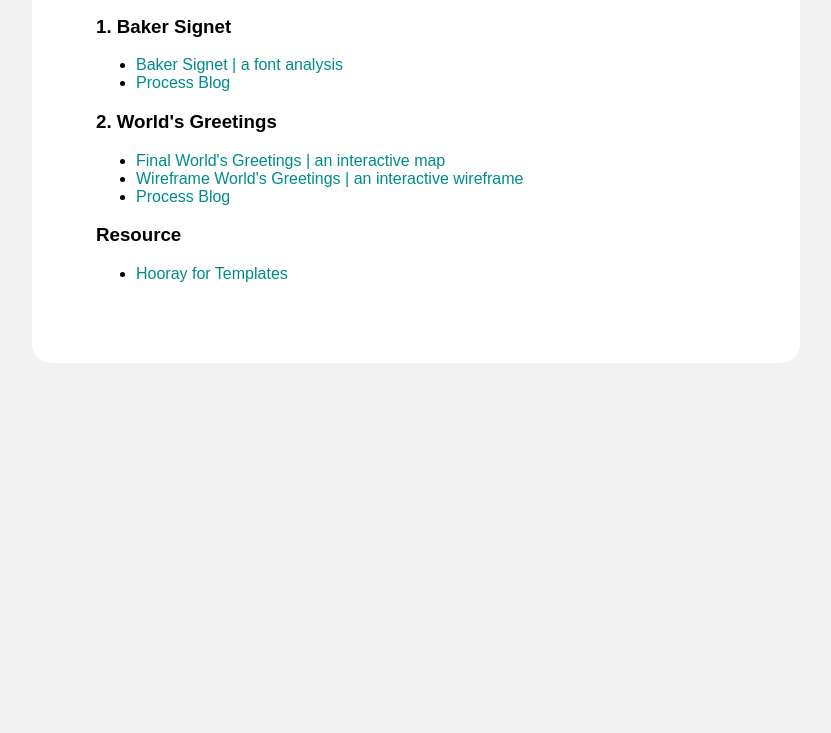
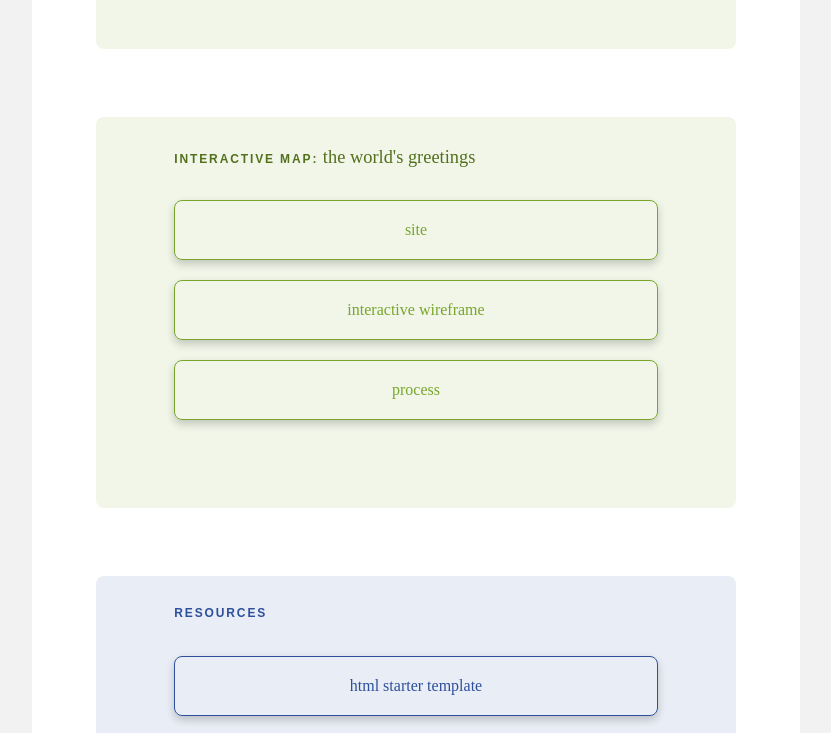
Before and after one commit to lajhin/lajhin.github.io, a plain HTML site: page index.html in a window 1280 px wide. Shown: the part 446-1179 px from the top of the page, without its empty margins (224-1055 px from the left). Before the commit the page ends 859 px from the top, so only its background shows below. Drawn offline with Linux system fonts and the light colour scheme.

Commit message:
changed style of github to copy jordans

```diff
--- /dev/null
+++ b/assets/responsive.css
@@ -0,0 +1,234 @@
+* {
+    margin: 0;
+    padding: 0;
+}
+
+body {
+    padding: 0;
+    margin: 0px;
+    background-color: #fff;
+    font-family: 'Merriweather', serif;
+}
+
+.header {
+    align-items: baseline;
+    justify-content: space-between;
+    padding: 5%;
+    flex-direction: column;
+    width: 70.13vw;
+    margin: 0 auto;
+}
+
+/*
+.header .vcd-03 {
+    font-size: .5em;
+    display: block;
+    font-weight: 300;
+}
+*/
+
+.header h1 {
+    font-family: 'Oswald', sans-serif;
+    font-size: 1.5em;
+    font-weight: 700;
+    font-style: normal;
+    text-transform: uppercase;
+    /*  5px = .3125em  */
+    /*    letter-spacing: .3125em; */
+    letter-spacing: .15625em;
+}
+
+.header h5,
+.sub-section h5 {
+    font-family: 'Oswald', sans-serif;
+    text-transform: uppercase;
+    color: gray;
+    font-weight: 400;
+    /*  2.5/16 = .15625em  */
+    letter-spacing: .15625em;
+    margin-bottom: 2em;
+    font-size: .83em;
+}
+
+/* .sub-section.demos h5 {
+    margin-top: 2em;
+} */
+
+.flex-box {
+    display: flex;
+}
+
+.two-column {
+    flex-direction: column;
+}
+
+.spacing-box {
+    width: 50vw;
+    margin: 0 auto;
+}
+
+a {
+    color: darkblue;
+    text-decoration: none;
+    font-weight: 300;
+}
+
+/**************** Section Buttons ************/
+.project a,
+.resource a {
+    display: block;
+    padding: 1.25em;
+    border-radius: .5em;
+    /*  Centers the content on the X axes with 0 margin on top and 1.25em margin on the bottom  */
+    /*    margin: 0 auto 1.25em;*/
+    text-align: center;
+    /*  20/16 = 1.25em  */
+    margin-bottom: 1.25em;
+    box-shadow: 0 .25em .5em 0 rgb(0, 0, 0, 0.2);
+    /*  1/16 = .0625em  */
+    border: .0625em solid;
+}
+
+.section a {
+    color: #79a52b;
+    border-color: #79a52b;
+}
+
+.section a:hover {
+    color: white;
+    background-color: #79a52b;
+}
+
+/* .sub-section.examples a,
+.sub-section.demos a {
+    border-color: #2e4f9c;
+    color: #2e4f9c;
+}
+
+.sub-section.examples a:hover,
+.sub-section.demos a:hover {
+    background-color: #2e4f9c;
+    color: white;
+} */
+
+.resource a {
+    border-color: #2e4f9c;
+    color: #2e4f9c;
+}
+
+.resource a:hover {
+    background-color: #2e4f9c;
+    color: white;
+}
+
+/*************** Project Styles **************/
+.project,
+.resource {
+    /*  75/16 = 4.6875em  */
+    margin-bottom: 4.25em;
+    border-radius: 0;
+    /*  100/16 = 6.25em  */
+    padding-bottom: 4.25em;
+}
+
+.project h3 {
+    font-weight: 100;
+    font-family: 'Merriweather', serif;
+    /*  30/16 = 1.875em  */
+    padding-top: 1.875rem;
+    margin-bottom: 2rem;
+    font-size: 1.15rem;
+}
+
+.project-number,
+.resource h3 {
+    font-size: .75rem;
+    font-weight: 700;
+    text-transform: uppercase;
+    letter-spacing: .15625em;
+    font-family: 'Oswald', sans-serif;
+}
+
+.resource h3 {
+    padding-top: 1.875rem;
+    margin-bottom: 2.3rem;
+}
+
+/* .project.ptwo {
+    background-color: rgba(46, 79, 156, 0.10);
+    color: #2e4f9c;
+} */
+
+.project {
+    background-color: rgba(121, 165, 43, 0.1);
+    color: rgb(83, 112, 29);
+   margin-top: 4.25rem;
+}
+
+.resource {
+    background-color: rgba(46, 79, 156, 0.10);
+    color: #2e4f9c;
+    margin-bottom: 0;
+}
+
+/********** Media Queries *************/
+
+@media screen and (min-width:520px) {
+
+    .header {
+        width: 48vw;
+    }
+}
+
+@media screen and (min-width:775px) {
+    .header {
+        flex-direction: row;
+    }
+
+}
+
+@media screen and (min-width:1055px) {
+    body {
+        background-color: rgba(0, 0, 0, 0.05);
+    }
+
+    .spacing-box {
+        width: 37.77vw;
+    }
+
+    .two-column {
+        flex-direction: row;
+    }
+
+    .sub-section {
+        margin-bottom: 1.67em;
+    }
+
+    .sub-section.demos {
+        margin-left: 4.15625em;
+        margin-bottom: 0;
+    }
+
+    .sub-section.demos h5 {
+        margin-top: 0;
+    }
+
+    .container {
+        width: 50%;
+        height: 80%;
+        margin: 0 auto;
+        background-color: #ffffff;
+        padding: 5%;
+        border-radius: 1em;
+    }
+
+    .project,
+    .resource {
+        border-radius: .5em;
+    }
+
+    .header {
+        padding:0;
+    }
+
+}
--- /dev/null
+++ b/assets/styles.css
@@ -0,0 +1,184 @@
+/* cyrillic-ext */
+@font-face {
+  font-family: 'Merriweather';
+  font-style: italic;
+  font-weight: 400;
+  src: local('Merriweather Italic'), local('Merriweather-Italic'), url(https://fonts.gstatic.com/s/merriweather/v20/u-4m0qyriQwlOrhSvowK_l5-eRZDf-LVrPHpBXw.woff2) format('woff2');
+  unicode-range: U+0460-052F, U+1C80-1C88, U+20B4, U+2DE0-2DFF, U+A640-A69F, U+FE2E-FE2F;
+}
+/* cyrillic */
+@font-face {
+  font-family: 'Merriweather';
+  font-style: italic;
+  font-weight: 400;
+  src: local('Merriweather Italic'), local('Merriweather-Italic'), url(https://fonts.gstatic.com/s/merriweather/v20/u-4m0qyriQwlOrhSvowK_l5-eRZKf-LVrPHpBXw.woff2) format('woff2');
+  unicode-range: U+0400-045F, U+0490-0491, U+04B0-04B1, U+2116;
+}
+/* vietnamese */
+@font-face {
+  font-family: 'Merriweather';
+  font-style: italic;
+  font-weight: 400;
+  src: local('Merriweather Italic'), local('Merriweather-Italic'), url(https://fonts.gstatic.com/s/merriweather/v20/u-4m0qyriQwlOrhSvowK_l5-eRZBf-LVrPHpBXw.woff2) format('woff2');
+  unicode-range: U+0102-0103, U+0110-0111, U+1EA0-1EF9, U+20AB;
+}
+/* latin-ext */
+@font-face {
+  font-family: 'Merriweather';
+  font-style: italic;
+  font-weight: 400;
+  src: local('Merriweather Italic'), local('Merriweather-Italic'), url(https://fonts.gstatic.com/s/merriweather/v20/u-4m0qyriQwlOrhSvowK_l5-eRZAf-LVrPHpBXw.woff2) format('woff2');
+  unicode-range: U+0100-024F, U+0259, U+1E00-1EFF, U+2020, U+20A0-20AB, U+20AD-20CF, U+2113, U+2C60-2C7F, U+A720-A7FF;
+}
+/* latin */
+@font-face {
+  font-family: 'Merriweather';
+  font-style: italic;
+  font-weight: 400;
+  src: local('Merriweather Italic'), local('Merriweather-Italic'), url(https://fonts.gstatic.com/s/merriweather/v20/u-4m0qyriQwlOrhSvowK_l5-eRZOf-LVrPHp.woff2) format('woff2');
+  unicode-range: U+0000-00FF, U+0131, U+0152-0153, U+02BB-02BC, U+02C6, U+02DA, U+02DC, U+2000-206F, U+2074, U+20AC, U+2122, U+2191, U+2193, U+2212, U+2215, U+FEFF, U+FFFD;
+}
+/* cyrillic-ext */
+@font-face {
+  font-family: 'Merriweather';
+  font-style: normal;
+  font-weight: 300;
+  src: local('Merriweather Light'), local('Merriweather-Light'), url(https://fonts.gstatic.com/s/merriweather/v20/u-4n0qyriQwlOrhSvowK_l521wRZVcf6hPvhPUWH.woff2) format('woff2');
+  unicode-range: U+0460-052F, U+1C80-1C88, U+20B4, U+2DE0-2DFF, U+A640-A69F, U+FE2E-FE2F;
+}
+/* cyrillic */
+@font-face {
+  font-family: 'Merriweather';
+  font-style: normal;
+  font-weight: 300;
+  src: local('Merriweather Light'), local('Merriweather-Light'), url(https://fonts.gstatic.com/s/merriweather/v20/u-4n0qyriQwlOrhSvowK_l521wRZXMf6hPvhPUWH.woff2) format('woff2');
+  unicode-range: U+0400-045F, U+0490-0491, U+04B0-04B1, U+2116;
+}
+/* vietnamese */
+@font-face {
+  font-family: 'Merriweather';
+  font-style: normal;
+  font-weight: 300;
+  src: local('Merriweather Light'), local('Merriweather-Light'), url(https://fonts.gstatic.com/s/merriweather/v20/u-4n0qyriQwlOrhSvowK_l521wRZV8f6hPvhPUWH.woff2) format('woff2');
+  unicode-range: U+0102-0103, U+0110-0111, U+1EA0-1EF9, U+20AB;
+}
+/* latin-ext */
+@font-face {
+  font-family: 'Merriweather';
+  font-style: normal;
+  font-weight: 300;
+  src: local('Merriweather Light'), local('Merriweather-Light'), url(https://fonts.gstatic.com/s/merriweather/v20/u-4n0qyriQwlOrhSvowK_l521wRZVsf6hPvhPUWH.woff2) format('woff2');
+  unicode-range: U+0100-024F, U+0259, U+1E00-1EFF, U+2020, U+20A0-20AB, U+20AD-20CF, U+2113, U+2C60-2C7F, U+A720-A7FF;
+}
+/* latin */
+@font-face {
+  font-family: 'Merriweather';
+  font-style: normal;
+  font-weight: 300;
+  src: local('Merriweather Light'), local('Merriweather-Light'), url(https://fonts.gstatic.com/s/merriweather/v20/u-4n0qyriQwlOrhSvowK_l521wRZWMf6hPvhPQ.woff2) format('woff2');
+  unicode-range: U+0000-00FF, U+0131, U+0152-0153, U+02BB-02BC, U+02C6, U+02DA, U+02DC, U+2000-206F, U+2074, U+20AC, U+2122, U+2191, U+2193, U+2212, U+2215, U+FEFF, U+FFFD;
+}
+/* cyrillic-ext */
+@font-face {
+  font-family: 'Merriweather';
+  font-style: normal;
+  font-weight: 400;
+  src: local('Merriweather Regular'), local('Merriweather-Regular'), url(https://fonts.gstatic.com/s/merriweather/v20/u-440qyriQwlOrhSvowK_l5-cSZMdeX3rsHo.woff2) format('woff2');
+  unicode-range: U+0460-052F, U+1C80-1C88, U+20B4, U+2DE0-2DFF, U+A640-A69F, U+FE2E-FE2F;
+}
+/* cyrillic */
+@font-face {
+  font-family: 'Merriweather';
+  font-style: normal;
+  font-weight: 400;
+  src: local('Merriweather Regular'), local('Merriweather-Regular'), url(https://fonts.gstatic.com/s/merriweather/v20/u-440qyriQwlOrhSvowK_l5-eCZMdeX3rsHo.woff2) format('woff2');
+  unicode-range: U+0400-045F, U+0490-0491, U+04B0-04B1, U+2116;
+}
+/* vietnamese */
+@font-face {
+  font-family: 'Merriweather';
+  font-style: normal;
+  font-weight: 400;
+  src: local('Merriweather Regular'), local('Merriweather-Regular'), url(https://fonts.gstatic.com/s/merriweather/v20/u-440qyriQwlOrhSvowK_l5-cyZMdeX3rsHo.woff2) format('woff2');
+  unicode-range: U+0102-0103, U+0110-0111, U+1EA0-1EF9, U+20AB;
+}
+/* latin-ext */
+@font-face {
+  font-family: 'Merriweather';
+  font-style: normal;
+  font-weight: 400;
+  src: local('Merriweather Regular'), local('Merriweather-Regular'), url(https://fonts.gstatic.com/s/merriweather/v20/u-440qyriQwlOrhSvowK_l5-ciZMdeX3rsHo.woff2) format('woff2');
+  unicode-range: U+0100-024F, U+0259, U+1E00-1EFF, U+2020, U+20A0-20AB, U+20AD-20CF, U+2113, U+2C60-2C7F, U+A720-A7FF;
+}
+/* latin */
+@font-face {
+  font-family: 'Merriweather';
+  font-style: normal;
+  font-weight: 400;
+  src: local('Merriweather Regular'), local('Merriweather-Regular'), url(https://fonts.gstatic.com/s/merriweather/v20/u-440qyriQwlOrhSvowK_l5-fCZMdeX3rg.woff2) format('woff2');
+  unicode-range: U+0000-00FF, U+0131, U+0152-0153, U+02BB-02BC, U+02C6, U+02DA, U+02DC, U+2000-206F, U+2074, U+20AC, U+2122, U+2191, U+2193, U+2212, U+2215, U+FEFF, U+FFFD;
+}
+/* cyrillic */
+@font-face {
+  font-family: 'Oswald';
+  font-style: normal;
+  font-weight: 400;
+  src: local('Oswald Regular'), local('Oswald-Regular'), url(https://fonts.gstatic.com/s/oswald/v16/TK3iWkUHHAIjg752HT8Gl-1PK62t.woff2) format('woff2');
+  unicode-range: U+0400-045F, U+0490-0491, U+04B0-04B1, U+2116;
+}
+/* vietnamese */
+@font-face {
+  font-family: 'Oswald';
+  font-style: normal;
+  font-weight: 400;
+  src: local('Oswald Regular'), local('Oswald-Regular'), url(https://fonts.gstatic.com/s/oswald/v16/TK3iWkUHHAIjg752Fj8Gl-1PK62t.woff2) format('woff2');
+  unicode-range: U+0102-0103, U+0110-0111, U+1EA0-1EF9, U+20AB;
+}
+/* latin-ext */
+@font-face {
+  font-family: 'Oswald';
+  font-style: normal;
+  font-weight: 400;
+  src: local('Oswald Regular'), local('Oswald-Regular'), url(https://fonts.gstatic.com/s/oswald/v16/TK3iWkUHHAIjg752Fz8Gl-1PK62t.woff2) format('woff2');
+  unicode-range: U+0100-024F, U+0259, U+1E00-1EFF, U+2020, U+20A0-20AB, U+20AD-20CF, U+2113, U+2C60-2C7F, U+A720-A7FF;
+}
+/* latin */
+@font-face {
+  font-family: 'Oswald';
+  font-style: normal;
+  font-weight: 400;
+  src: local('Oswald Regular'), local('Oswald-Regular'), url(https://fonts.gstatic.com/s/oswald/v16/TK3iWkUHHAIjg752GT8Gl-1PKw.woff2) format('woff2');
+  unicode-range: U+0000-00FF, U+0131, U+0152-0153, U+02BB-02BC, U+02C6, U+02DA, U+02DC, U+2000-206F, U+2074, U+20AC, U+2122, U+2191, U+2193, U+2212, U+2215, U+FEFF, U+FFFD;
+}
+/* cyrillic */
+@font-face {
+  font-family: 'Oswald';
+  font-style: normal;
+  font-weight: 700;
+  src: local('Oswald Bold'), local('Oswald-Bold'), url(https://fonts.gstatic.com/s/oswald/v16/TK3hWkUHHAIjg75-ohoTvs9CAZek1wEt.woff2) format('woff2');
+  unicode-range: U+0400-045F, U+0490-0491, U+04B0-04B1, U+2116;
+}
+/* vietnamese */
+@font-face {
+  font-family: 'Oswald';
+  font-style: normal;
+  font-weight: 700;
+  src: local('Oswald Bold'), local('Oswald-Bold'), url(https://fonts.gstatic.com/s/oswald/v16/TK3hWkUHHAIjg75-ohoTtc9CAZek1wEt.woff2) format('woff2');
+  unicode-range: U+0102-0103, U+0110-0111, U+1EA0-1EF9, U+20AB;
+}
+/* latin-ext */
+@font-face {
+  font-family: 'Oswald';
+  font-style: normal;
+  font-weight: 700;
+  src: local('Oswald Bold'), local('Oswald-Bold'), url(https://fonts.gstatic.com/s/oswald/v16/TK3hWkUHHAIjg75-ohoTtM9CAZek1wEt.woff2) format('woff2');
+  unicode-range: U+0100-024F, U+0259, U+1E00-1EFF, U+2020, U+20A0-20AB, U+20AD-20CF, U+2113, U+2C60-2C7F, U+A720-A7FF;
+}
+/* latin */
+@font-face {
+  font-family: 'Oswald';
+  font-style: normal;
+  font-weight: 700;
+  src: local('Oswald Bold'), local('Oswald-Bold'), url(https://fonts.gstatic.com/s/oswald/v16/TK3hWkUHHAIjg75-ohoTus9CAZek1w.woff2) format('woff2');
+  unicode-range: U+0000-00FF, U+0131, U+0152-0153, U+02BB-02BC, U+02C6, U+02DA, U+02DC, U+2000-206F, U+2074, U+20AC, U+2122, U+2191, U+2193, U+2212, U+2215, U+FEFF, U+FFFD;
+}
--- a/index.html
+++ b/index.html
@@ -1,100 +1,53 @@
 <!DOCTYPE html>
 <!-- saved from url=(0028)https://jordanagk.github.io/ -->
 <html lang="en"><head><meta http-equiv="Content-Type" content="text/html; charset=UTF-8">
-    <title>Lauren's Web Design Landing Page</title>
+    <title>Spring 2019 Web Design</title>
 
-    <link rel="stylesheet" href="./Spring 2019 Web Design_files/sbc3swv.css">
+    <link href="assets/css" rel="stylesheet">
 
-    <style>
-        body {
-            padding: 0;
-            margin: 50px 0px;
-            background-color: rgba(0, 0, 0, .05);
-            font-family: adelle-sans, sans-serif;
+    <link rel="stylesheet" href="assets/responsive.css">
 
-        }
-
-        .container {
-            width: 50%;
-            height: 80%;
-            margin: 0 auto;
-            background-color: #ffffff;
-            padding: 5%;
-            border-radius: 2.5%;
-        }
-
-        .header {
-            display: flex;
-            align-items: baseline;
-            justify-content: space-between;
-        }
-
-        .header h1 {
-            font-weight: 700;
-            font-style: normal;
-        }
-
-        .header h5 {
-            text-transform: uppercase;
-            color: lightgray;
-            font-weight:400;
-        }
-
-        p {
-          color: lightgray;
-          text align-items: center;
-        }
-
-        a {
-            color:#008B8B;
-            text-decoration: none;
-        }
-
-        a:visited {
-            color: #ADD8E6;
-        }
-
-    </style>
 
 </head>
 
 <body>
     <div class="container">
-        <img src="assets/mountain.jpg" alt="mountain" width="480" height="245" frameborder="0" allowfullscreen=""></iframe>
-
-        <div class="header">
-            <h1>Lauren Jhin</h1>
-            <h5>Web Design - Spring 2019</h5>
+        <div class="header flex-box">
+            <h1><span class="vcd-03">Lauren's Websites</h1>
+            <h5>spring 2019</h5>
         </div>
 
-
-        <div class="project">
-            <h3>1. Baker Signet</h3>
-            <ul>
-                <li><a href="https://lajhin.github.io/bakersignet_project/">Baker Signet | a font analysis</a></li>
-                <li><a href="https://lajhin.tumblr.com/">Process Blog</a></li>
-            </ul>
+        <div class="project pone">
+            <div class="spacing-box">
+                <h3><span class="project-number">Font Analysis:</span> baker signet</h3>
+                <div class="section">
+                    <a href="https://lajhin.github.io/bakersignet_project/">site</a>
+                    <a href="https://lajhin.tumblr.com/post/183039742100/talking-typography">process</a>
+                </div>
+            </div>
         </div>
-
-        <div class="project">
-            <h3>2. World's Greetings</h3>
-            <ul>
-                <li><a href="https://lajhin.github.io/world-greetings/">Final World's Greetings | an interactive map</a></li>
-                <li><a href="https://lajhin.github.io/interactive-wireframe-world-greeting/">Wireframe World's Greetings | an interactive wireframe</a></li>
-                <li><a href="https://lajhin.tumblr.com/">Process Blog</a></li>
-            </ul>
+        <div class="project ptwo">
+            <div class="spacing-box">
+                <h3><span class="project-number">Interactive Map:</span> the world's greetings</h3>
+                  <div class="section">
+                    <a href="https://lajhin.github.io/world-greetings/">site</a>
+                    <a href="https://jordanagk.github.io/project2/examples/skincare/Interactive_Digital_Wireframe.html">interactive wireframe</a>
+                    <a href="https://lajhin.tumblr.com/post/183703006225/worlds-greetings">process</a>
+                </div>
+            </div>
         </div>
-
         <div class="resource">
-            <h3>Resource</h3>
-            <ul>
-                <li><a href="https://lajhin.github.io/html_template">Hooray for Templates</a></li>
-            </ul>
+            <div class="spacing-box">
+                <h3 class="project-number">Resources</h3>
+                <div class="section">
+                    <a href="https://jordanagk.github.io/resources/starter_template.html" download="">html starter template</a>
+                    <a href="https://jordanagk.github.io/resources/popup-template.js" download="">popup template code</a>
+                </div>
+            </div>
 
         </div>
     </div>
 
 
 
-
 </body></html>
```
Also changed, not shown: assets/mountain.jpg (deleted).
